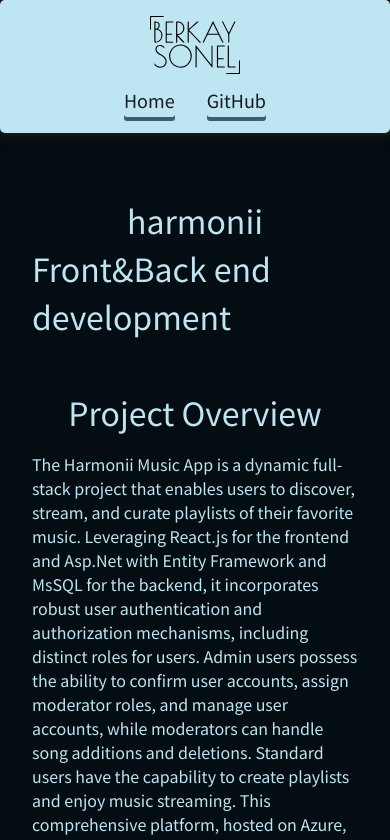
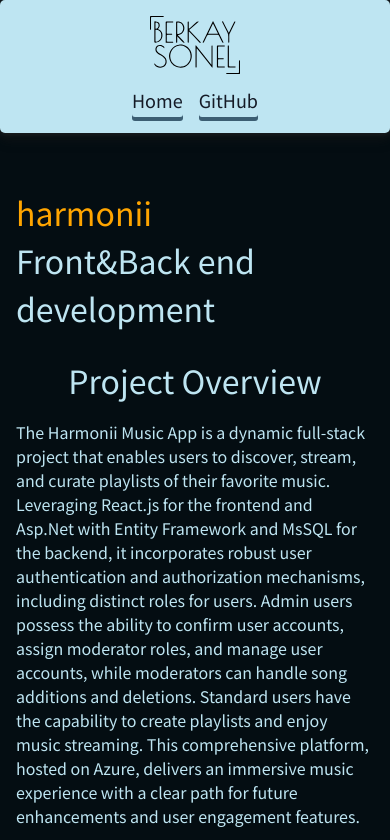
Before and after one commit to berkaysson/berkaysson-portfolio-site, a React (Create React App) app: page /project-harmonii in a window 390 px wide. Shown: the top 840 px of the page. Built offline with nearby package versions, Linux system fonts and the light colour scheme.

Commit message:
Responsive fixes

```diff
--- a/src/Components/Navigation/NavigationStyles.js
+++ b/src/Components/Navigation/NavigationStyles.js
@@ -57,6 +57,6 @@ export const NavigationMenuWrapper = styled.nav`
   @media (max-width: 425px) {
     padding: 0 2rem;
     margin-left: 0;
-    gap: 2rem;
+    gap: 1rem;
   }
 `;
--- a/src/Components/Projects/DhondtApp.js
+++ b/src/Components/Projects/DhondtApp.js
@@ -31,6 +31,11 @@ const ProjectDhondtAppWrapper = styled.div`
   box-shadow: rgba(190,229,242, 0.45) 0px 5px 8px -5px;
 
   @media (max-width: 768px) {
+    padding: .7rem 1.2rem;
+  }
+
+  @media (max-width: 420px){
+    padding: .5rem 1rem;
   }
 `;
 
@@ -60,6 +65,7 @@ const ProjectHeaderWrapper = styled.header`
 
   @media (max-width: 768px) {
     flex-direction: column;
+    margin-bottom: 1.5rem;
   }
 `;
 
@@ -97,9 +103,11 @@ const ProjectDhondtApp = () => {
             Election, allowing users to simulate this election on a
             district-by-district basis.
           </p>
+          </ProjectContentItem>
+          <ProjectContentItem order={2}>
           <img src={DhondtAppLaunch} alt="projectOverviewImg" className="itemImage" />
         </ProjectContentItem>
-        <ProjectContentItem order={2}>
+        <ProjectContentItem order={3}>
           <h2>Purpose and Inspiration</h2>
           <p>
             The inspiration behind the D'Hondt System Calculator project lies in
@@ -112,7 +120,7 @@ const ProjectDhondtApp = () => {
             decision-making in electoral systems.
           </p>
         </ProjectContentItem>
-        <ProjectContentItem order={3}>
+        <ProjectContentItem order={4}>
           <h2>Technologies</h2>
           <p>
             The D'Hondt System Calculator is built using React for the user
@@ -124,6 +132,8 @@ const ProjectDhondtApp = () => {
             lines, stored in JSON format, allowing users to simulate 2023
             elections in Turkey with a wealth of real-world data.
           </p>
+          </ProjectContentItem>
+          <ProjectContentItem order={5}>
           <SkillsList>
             {techsUsed.map((skill, index) => (
               <SkillItem
@@ -135,7 +145,7 @@ const ProjectDhondtApp = () => {
             ))}
           </SkillsList>
         </ProjectContentItem>
-        <ProjectContentItem order={4}>
+        <ProjectContentItem order={6}>
           <h2>Challenges and Problems</h2>
           <p>
             Creating a precise algorithm for the D'Hondt system was the initial
@@ -159,7 +169,7 @@ const ProjectDhondtApp = () => {
             application.
           </p>
         </ProjectContentItem>
-        <ProjectContentItem order={5}>
+        <ProjectContentItem order={7}>
           <h2>Learnings</h2>
           <p>
             This project enabled me to the conversion of CSV files into
@@ -170,7 +180,7 @@ const ProjectDhondtApp = () => {
             skills for solving real-world software development challenges.
           </p>
         </ProjectContentItem>
-        <ProjectContentItem order={6}>
+        <ProjectContentItem order={8}>
           <h2>Summary</h2>
           <ul>
             <li>
--- a/src/Components/Projects/harmonii.js
+++ b/src/Components/Projects/harmonii.js
@@ -32,6 +32,11 @@ const ProjectHarmoniiWrapper = styled.div`
   box-shadow: rgba(190, 229, 242, 0.45) 0px 5px 8px -5px;
 
   @media (max-width: 768px) {
+    padding: .7rem 1.2rem;
+  }
+
+  @media (max-width: 420px){
+    padding: .5rem 1rem;
   }
 `;
 
@@ -55,10 +60,17 @@ const ProjectHeaderWrapper = styled.header`
     @media (max-width: 768px) {
       text-align: left;
     }
+
+    &:first-child{
+      color: orange;
+    }
   }
 
   @media (max-width: 768px) {
     flex-direction: column;
+    justify-content: flex-start;
+    align-items: flex-start;
+    margin-bottom: 1.5rem;
   }
 `;
 
@@ -131,16 +143,17 @@ const ProjectHarmonii = () => {
             music experience with a clear path for future enhancements and user
             engagement features.
           </p>
+          </ProjectContentItem>
+          <ProjectContentItem order={2}>
             <img
               className="itemImage"
               src={HarmoniiLaunch}
               alt="projectOverviewImg"
             />
         </ProjectContentItem>
-        <ProjectContentItem order={2}>
+        <ProjectContentItem order={3}>
           <h2>Purpose and Inspiration</h2>
           <p>
-            <br />
             The Harmonii Music App stands as the culmination of my internship
             journey at KoçSistem, primarily aimed at fostering my expertise in
             backend development using C# with ASP.NET while gaining practical
@@ -151,11 +164,9 @@ const ProjectHarmonii = () => {
             technologies within the Azure ecosystem, driving my exploration and
             growth as a developer while contributing to a functional and
             immersive music app experience.
-            <br />
           </p>
-          {/* <img className="itemImage" src={Harmonii1} alt="purposeImg" /> */}
         </ProjectContentItem>
-        <ProjectContentItem order={3}>
+        <ProjectContentItem order={4}>
           <h2>Technologies</h2>
           <p>
             The Harmonii Music App implements a robust tech stack to power its
@@ -171,8 +182,9 @@ const ProjectHarmonii = () => {
             environment for functionality and performance optimization.
             Additionally, the integration of Firebase Cloud Storage enhances the
             app's capabilities by efficiently storing and managing audio files.
-            <br />
           </p>
+          </ProjectContentItem>
+          <ProjectContentItem order={5}>
             <SkillsList>
               {techsUsed.map((skill, index) => (
                 <SkillItem
@@ -184,7 +196,7 @@ const ProjectHarmonii = () => {
               ))}
             </SkillsList>
         </ProjectContentItem>
-        <ProjectContentItem order={4}>
+        <ProjectContentItem order={6}>
           <h2>Challenges and Problems</h2>
           <p>
             Navigating authentication and authorization complexities, the
@@ -195,10 +207,9 @@ const ProjectHarmonii = () => {
             fortified user access control but also streamlined the management
             and playback of audio content, enhancing the overall user experience
             within the application.
-            <br />
           </p>
         </ProjectContentItem>
-        <ProjectContentItem order={5}>
+        <ProjectContentItem order={7}>
           <h2>Learnings</h2>
           <p>
             During the Harmonii Music App's development, I honed my backend
@@ -213,6 +224,8 @@ const ProjectHarmonii = () => {
             the crucial synergy between frontend and backend components for
             cohesive application development.
           </p>
+          </ProjectContentItem>
+          <ProjectContentItem order={8}>
             <img className="itemImage" src={HarmoniiSummary} alt="summaryGIF" />
             <LinksWrapper>
               <a
@@ -231,7 +244,7 @@ const ProjectHarmonii = () => {
               </a>
             </LinksWrapper>
         </ProjectContentItem>
-        <ProjectContentItem order={6}>
+        <ProjectContentItem order={9}>
           <h2>Summary</h2>
           <ul>
             <li className="summaryListItem">
--- a/src/Components/Projects/lifemap.js
+++ b/src/Components/Projects/lifemap.js
@@ -34,6 +34,11 @@ const ProjectLifemapWrapper = styled.div`
   box-shadow: rgba(190, 229, 242, 0.45) 0px 5px 8px -5px;
 
   @media (max-width: 768px) {
+    padding: .7rem 1.2rem;
+  }
+
+  @media (max-width: 420px){
+    padding: .5rem 1rem;
   }
 `;
 
@@ -60,6 +65,7 @@ const ProjectHeaderWrapper = styled.header`
 
   @media (max-width: 768px) {
     flex-direction: column;
+    margin-bottom: 1.5rem;
   }
 `;
 
@@ -122,13 +128,15 @@ const ProjectLifemap = () => {
             solution for tracking your activities and finances, allowing you to
             have a clear overview of your progress and make informed decisions.
           </p>
+          </ProjectContentItem>
+          <ProjectContentItem order={2}>
             <img
               className="itemImage"
               src={LifemapLaunch}
               alt="projectOverviewImg"
             />
         </ProjectContentItem>
-        <ProjectContentItem order={2}>
+        <ProjectContentItem order={3}>
           <h2>Purpose and Inspiration</h2>
           <p>
             I developed Lifemap with a clear purpose in mind — to effectively
@@ -151,9 +159,11 @@ const ProjectLifemap = () => {
             more visual interactions, such as charts and other interactive
             elements.
           </p>
+          </ProjectContentItem>
+          <ProjectContentItem order={4}>
             <img className="itemImage" src={Lifemap1} alt="purposeImg" />
         </ProjectContentItem>
-        <ProjectContentItem order={3}>
+        <ProjectContentItem order={5}>
           <h2>Technologies</h2>
           <p>
             For Lifemap, I utilized various technologies to build a robust and
@@ -176,6 +186,8 @@ const ProjectLifemap = () => {
             combination of technologies ensures an accessible platform for users
             to track their activities and manage their life goals effectively.
           </p>
+          </ProjectContentItem>
+          <ProjectContentItem order={6}>
           <SkillsList>
             {techsUsed.map((skill, index) => (
               <SkillItem
@@ -187,7 +199,7 @@ const ProjectLifemap = () => {
             ))}
           </SkillsList>
         </ProjectContentItem>
-        <ProjectContentItem order={4}>
+        <ProjectContentItem order={7}>
           <h2>Challenges and Problems</h2>
           <p>
             Like most of the projects, I ran into a few bumps along the way. The
@@ -208,7 +220,7 @@ const ProjectLifemap = () => {
             organized.
           </p>
         </ProjectContentItem>
-        <ProjectContentItem order={5}>
+        <ProjectContentItem order={8}>
           <h2>Learnings</h2>
           <p>
             I could spend pages to describing the things i learned from this
@@ -218,6 +230,8 @@ const ProjectLifemap = () => {
             components, realizing their potential of efficiency and
             maintainability.
           </p>
+          </ProjectContentItem>
+          <ProjectContentItem order={9}>
           <img className="itemImage" src={LifemapSummaryGIF} alt="summaryGIF" />
           <LinksWrapper>
             <a
@@ -236,7 +250,7 @@ const ProjectLifemap = () => {
             </a>
           </LinksWrapper>
         </ProjectContentItem>
-        <ProjectContentItem order={6}>
+        <ProjectContentItem order={10}>
           <h2>Summary</h2>
           <ul>
             <li className="summaryListItem">
--- a/src/Components/Sections/Contact.js
+++ b/src/Components/Sections/Contact.js
@@ -18,6 +18,10 @@ const ContactWrapper = styled.div`
 
   @media (max-width: 1000px) {
     padding: ${({ theme }) => theme.sizes.md};
+  }
+
+  @media (max-width: 420px){
+    padding: .5rem 1rem;
   }
 `;
 
--- a/src/Components/Sections/Footer.js
+++ b/src/Components/Sections/Footer.js
@@ -31,7 +31,7 @@ const AnchorWrapper = styled.a`
 const Footer = () => {
   return (
     <FooterWrapper>
-      <span>©Berkay Sonel - 2023</span>
+      <span>©Berkay Sonel - 2024</span>
       <AnchorsContainer>
         <AnchorWrapper
           target="_blank"
--- a/src/Components/Sections/Projects-Section/Projects-Section.js
+++ b/src/Components/Sections/Projects-Section/Projects-Section.js
@@ -21,6 +21,10 @@ const ProjectsWrapper = styled.div`
   }
 
   @media (max-width: 1000px) {
+  }
+
+  @media (max-width: 420px){
+    padding: .5rem 1rem;
   }
 `;
 
--- a/src/Components/Sections/Skills/Skills.js
+++ b/src/Components/Sections/Skills/Skills.js
@@ -25,6 +25,10 @@ const SkillsWrapper = styled.div`
     flex-direction: column;
     height: auto;
   }
+
+  @media (max-width: 420px){
+    padding: .5rem 1rem;
+  }
 `;
 
 const Skills = () => {
```
Also changed, not shown: src/Components/Sections/About.js (+12 -0 lines). Lines whose indentation alone changed are shown as unchanged.
